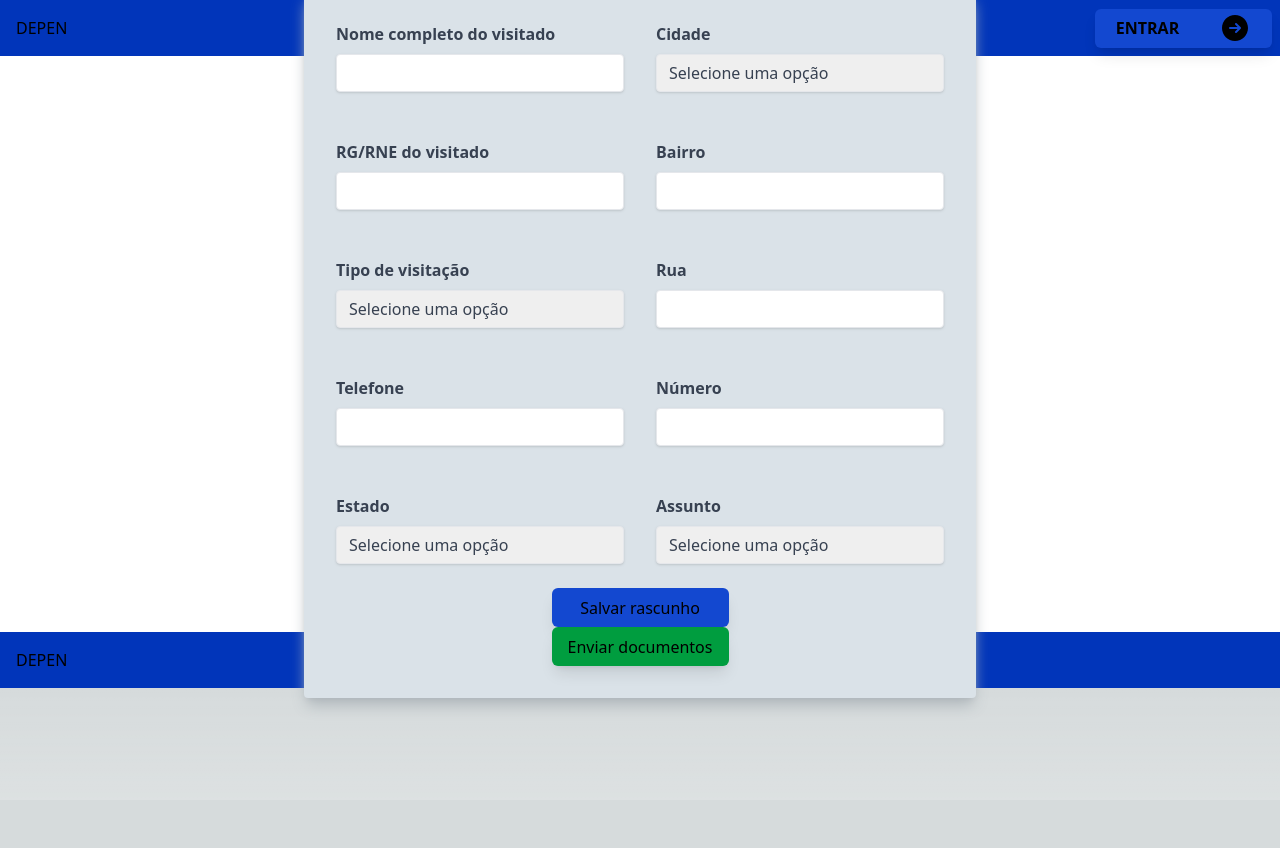
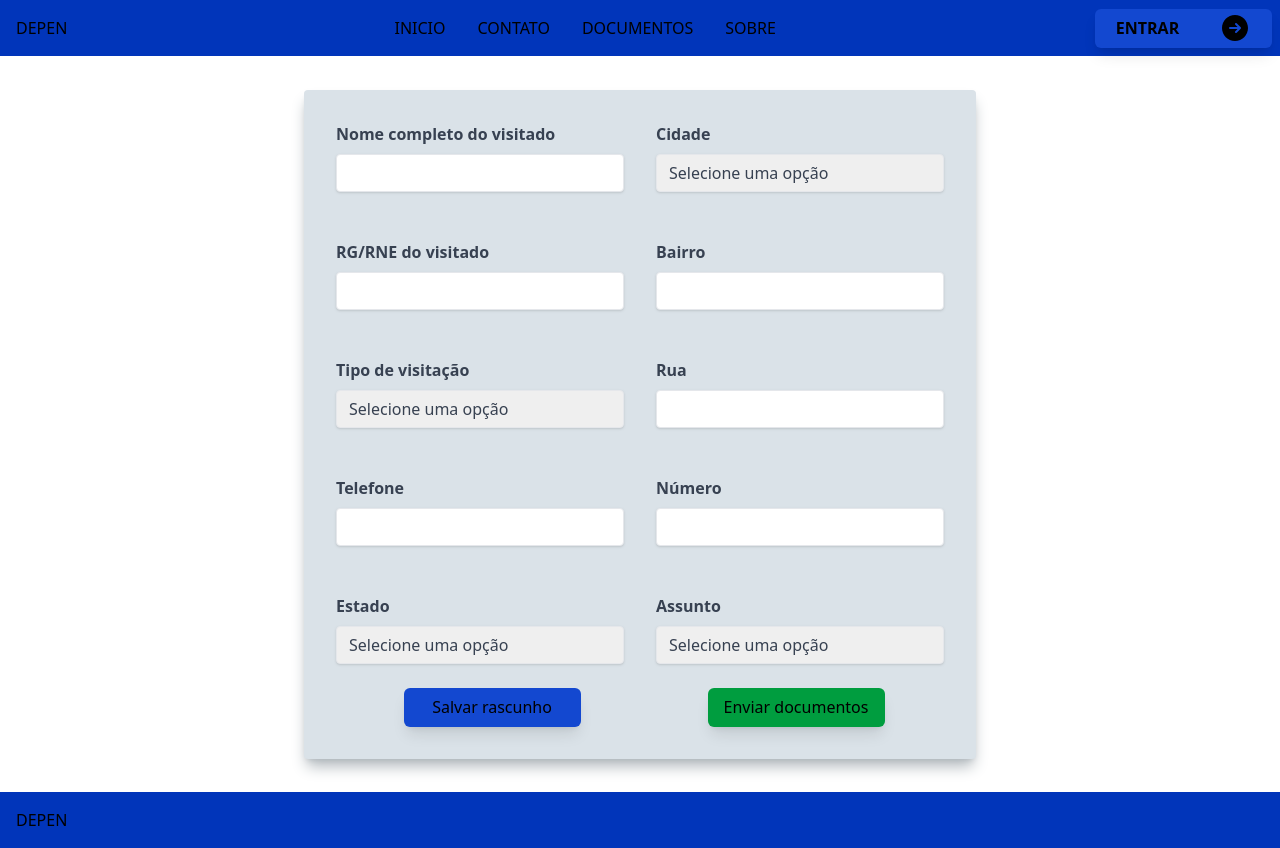
Before and after one commit to SysDEPEN/DEPEN, a Next.js app in the folder front-end/: page /sendform in a window 1280 px wide. Before the commit the page ends 800 px from the top, so only its background shows below. Built offline with nearby package versions, Linux system fonts and the light colour scheme; a web font is replaced by a local one.

Commit message:
fix layout page send-form

```diff
--- a/front-end/next.config.mjs
+++ b/front-end/next.config.mjs
@@ -4,7 +4,7 @@ const nextConfig = {
     return [
       {
         source: "/envio-documentos",
-        destination: "/send-form",
+        destination: "/sendform",
         permanent: true,
       },
     ];
--- a/front-end/src/app/sendform/page.tsx
+++ b/front-end/src/app/sendform/page.tsx
@@ -4,7 +4,7 @@ import MixedForm from "@/components/forms/form";
 
 export default function SendDocument() {
     return (
-      <section className="">
+      <section className="bg-white">
         <HeaderComponent />
         <MixedForm></MixedForm>
         <FooterComponent />
--- a/front-end/src/components/forms/form.tsx
+++ b/front-end/src/components/forms/form.tsx
@@ -66,18 +66,19 @@ export default function MixedForm() {
   ];
 
   return (
-    <section className="w-full flex h-[45vw] justify-center items-center bg-white">
-
-      <div className="flex justify-center
-          items-center flex-col w-full px-8
-          pt-6
-          pb-8   shadow-lg
-          max-w-2xl
-          h-[25vw ]
-          shadow-[#afb6bb]
-          rounded  bg-[#DAE2E8]">
-
-
+    <section className=" my-20 w-full flex h-[45vw] justify-center items-center ">
+      <div
+        className="
+        flex justify-center
+        items-center flex-col w-full px-8
+        pt-6
+        pb-8
+        shadow-lg
+        max-w-2xl
+      shadow-[#afb6bb]
+        rounded
+        bg-[#DAE2E8]"
+      >
         <form
           className="
           grid
@@ -89,9 +90,7 @@ export default function MixedForm() {
           mb-2
           w-full
           "
-
         >
-
           {formFields.map((field, index) => (
             <div key={index} className="mb-4 m flex-wrap max-w-2xl ">
               <label
@@ -138,15 +137,17 @@ export default function MixedForm() {
               )}
             </div>
           ))}
+        </form>
+        <div className="flex justify-around w-full">
+          <button className="flex mx-2 items-center shadow-lg justify-center p-4 bg-[#1348D0] rounded-md w-[177px] h-[39px]">
+            Salvar rascunho
+          </button>
 
-        </form>
-        <button className="flex items-center shadow-lg justify-center p-4 bg-[#1348D0] rounded-md w-[177px] h-[39px]" >Salvar rascunho</button>
-
-
-        <button className="flex items-center shadow-lg justify-center p-4 bg-[#009D3F] rounded-md w-[177px] h-[39px]">Enviar documentos</button>
-
+          <button className="flex items-center shadow-lg justify-center p-4 bg-[#009D3F] rounded-md w-[177px] h-[39px]">
+            Enviar documentos
+          </button>
+        </div>
       </div>
-
     </section>
   );
 }
```
Also changed, not shown: 1 other file (tests, documents, lock files or other folders).
